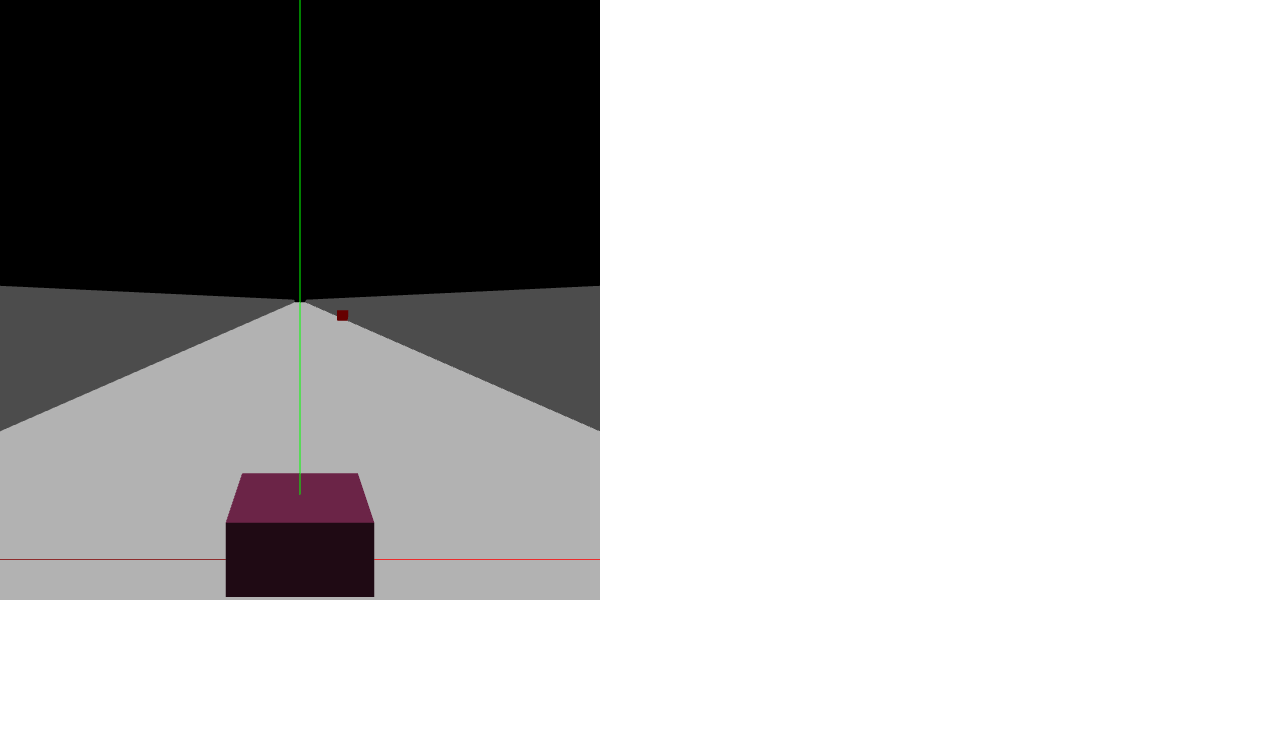
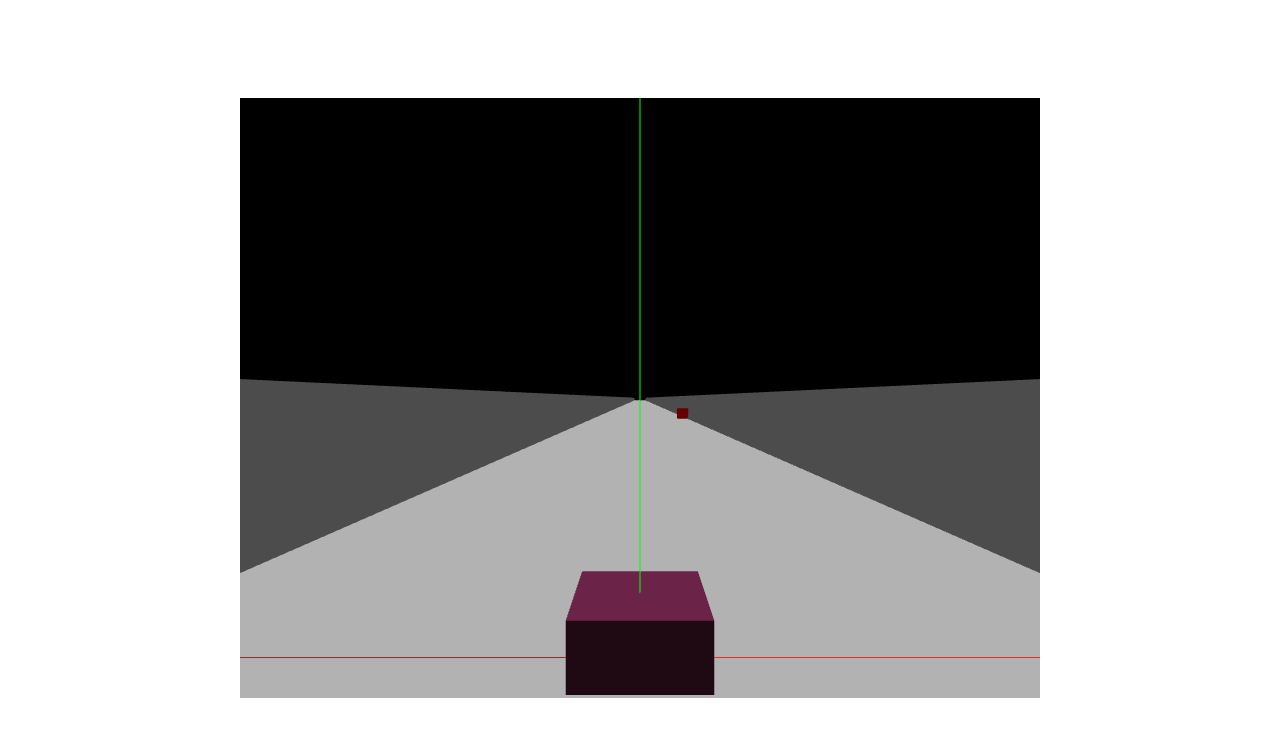
Before and after one commit to zackurben/js13k-2019, a website built with webpack: page index.html in a window 1280 px wide. Built offline with nearby package versions, Linux system fonts and the light colour scheme; animation ran at ten frames a second.

Commit message:
Adding some initial styling.

```diff
--- a/index.html
+++ b/index.html
@@ -2,7 +2,9 @@
 <html>
   <head></head>
   <body>
-    <canvas width="600" height="600"></canvas>
-    <div id="stats" class="hide"></div>
+    <div class="container">
+      <canvas width="800" height="600"></canvas>
+      <div id="stats" class="hide"></div>
+    </div>
   </body>
 </html>
--- a/main.css
+++ b/main.css
@@ -1,13 +1,17 @@
 body {
-  margin: 0
+  margin: 0;
+  display: flex;
+  justify-content: center;
+  height: 100vh;
+}
+
+.container {
+  align-self: center;
+  position: absolute;
 }
 
 .hide {
   display: none;
-}
-
-.show {
-  display: block;
 }
 
 #stats {
--- a/src/index.js
+++ b/src/index.js
@@ -16,7 +16,7 @@ import m4 from './Matrix';
 const RANDOM_SPEED = 1;
 const PICKUP_POINTS = 100;
 const PICKUP_TIME = 100;
-const BOOST_TIME = 100;
+const BOOST_TIME = 200;
 
 let debounceStats = 0;
 let running = true;
@@ -80,6 +80,7 @@ playerRender.physics = (delta, objects) => {
         world.removeComponent(other.parent);
       } else if (other.tag.startsWith('boosts')) {
         boost += BOOST_TIME;
+        world.removeComponent(other.parent);
       }
     });
 };
```
